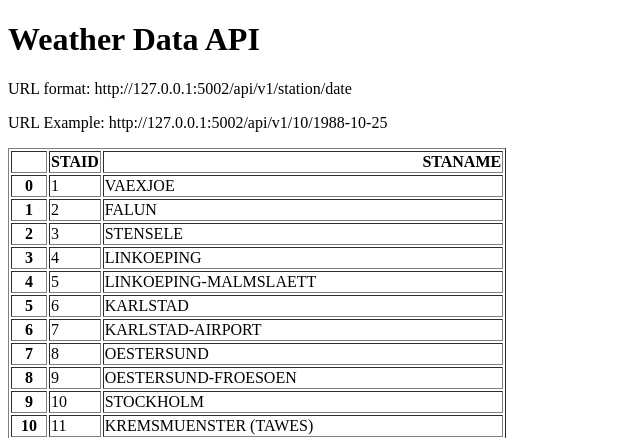
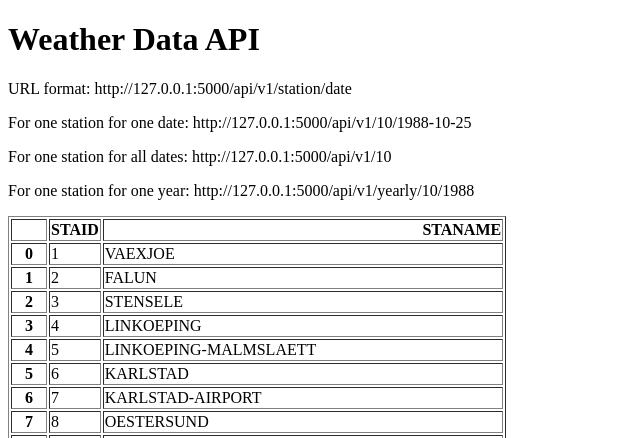
Before and after one commit to yuiotaka/weather_api, a Flask app: page / in a window 1280 px wide. Shown: the top 438 px of the page, without its empty margins (0-640 px from the left). Run offline with Flask 3, Linux system fonts and the light colour scheme.

Commit message:
Add URL, endpoint for early and all data,

```diff
--- a/main.py
+++ b/main.py
@@ -20,5 +20,21 @@ def about(station, date):
             "date": date,
             "temperature": temperature}
 
+@app.route("/api/v1/<station>")
+def all_data(station):
+    filename = "data_small/TG_STAID" + str(station).zfill(6) + ".txt"
+    df = pd.read_csv(filename, skiprows=20, parse_dates=['    DATE'])
+    result = df.to_dict(orient="records")
+    return result
+
+@app.route("/api/v1/yearly/<station>/<year>")
+def yearly(station, year):
+    filename = "data_small/TG_STAID" + str(station).zfill(6) + ".txt"
+    df = pd.read_csv(filename, skiprows=20)
+    df['    DATE'] = df['    DATE'].astype(str)
+    result = df[df['    DATE'].str.startswith(str(year))].to_dict(orient="records")
+    return result
+
+
 if __name__ == "__main__":
     app.run(debug=True, port=5000)
--- a/templates/home.html
+++ b/templates/home.html
@@ -6,8 +6,10 @@
 </head>
 <body>
     <h1>Weather Data API</h1>
-    <p>URL format: http://127.0.0.1:5002/api/v1/station/date</p>
-    <p>URL Example: http://127.0.0.1:5002/api/v1/10/1988-10-25</p>
+    <p>URL format: http://127.0.0.1:5000/api/v1/station/date</p>
+    <p>For one station for one date: http://127.0.0.1:5000/api/v1/10/1988-10-25</p>
+    <p>For one station for all dates: http://127.0.0.1:5000/api/v1/10</p>
+    <p>For one station for one year: http://127.0.0.1:5000/api/v1/yearly/10/1988</p>
     <p>{{data|safe}}</p>
 </body>
 </html>
```
